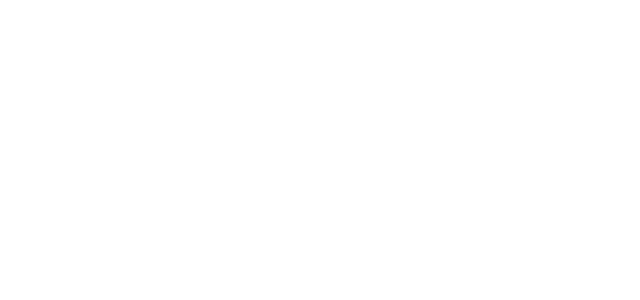
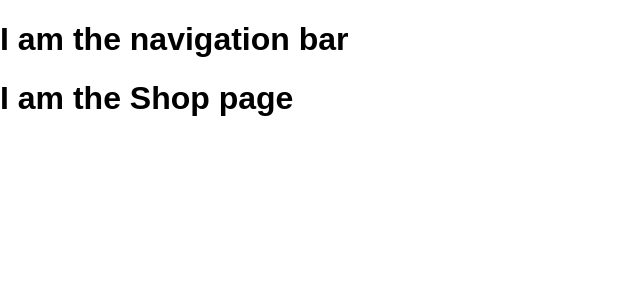
Before and after one commit to yasermaly/crwn-clothing, a React (Create React App) app: page /shop in a window 1280 px wide. Before the commit this address had no page. Shown: the top 300 px of the page, without its empty margins (0-640 px from the left). Built offline with nearby package versions, Linux system fonts and the light colour scheme; a web font is replaced by a local one.

Commit message:
working on nav bar

```diff
--- a/src/App.js
+++ b/src/App.js
@@ -1,10 +1,21 @@
 import { Routes, Route } from 'react-router-dom';
+import Navigation from './routes/navigation/navigation.component';
 import Home from "./routes/home/home.component";
+
+
+
+
+const Shop = () => {
+  return <h1>I am the Shop page</h1>
+}
 
 const App = () => {
   return (
     <Routes>
-      <Route path='/home' element={<Home />} />
+      <Route path='/' element ={<Navigation />}>
+        <Route index element={<Home />} />
+        <Route path='shop' element={<Shop />} />
+      </Route>
     </Routes>
   );
 };
--- a/src/routes/home/home.component.jsx
+++ b/src/routes/home/home.component.jsx
@@ -1,3 +1,5 @@
+import { Outlet } from 'react-router-dom'
+
 import Directory from '../../components/directory/directory.component';
 
 const Home = () => {
@@ -29,7 +31,12 @@
     },
   ];
 
-  return <Directory categories={categories} />;
+  return (
+    <div>
+      <Outlet />
+      <Directory categories={categories} />;
+    </div>
+  )
 };
 
 export default Home;
--- /dev/null
+++ b/src/routes/navigation/navigation.component.jsx
@@ -0,0 +1,14 @@
+import { Outlet } from 'react-router-dom';
+
+const Navigation = () => {
+  return (
+    <div>
+      <div>
+        <h1>I am the navigation bar</h1>
+      </div>
+      <Outlet />
+    </div>
+  );
+};
+
+export default Navigation;
```
